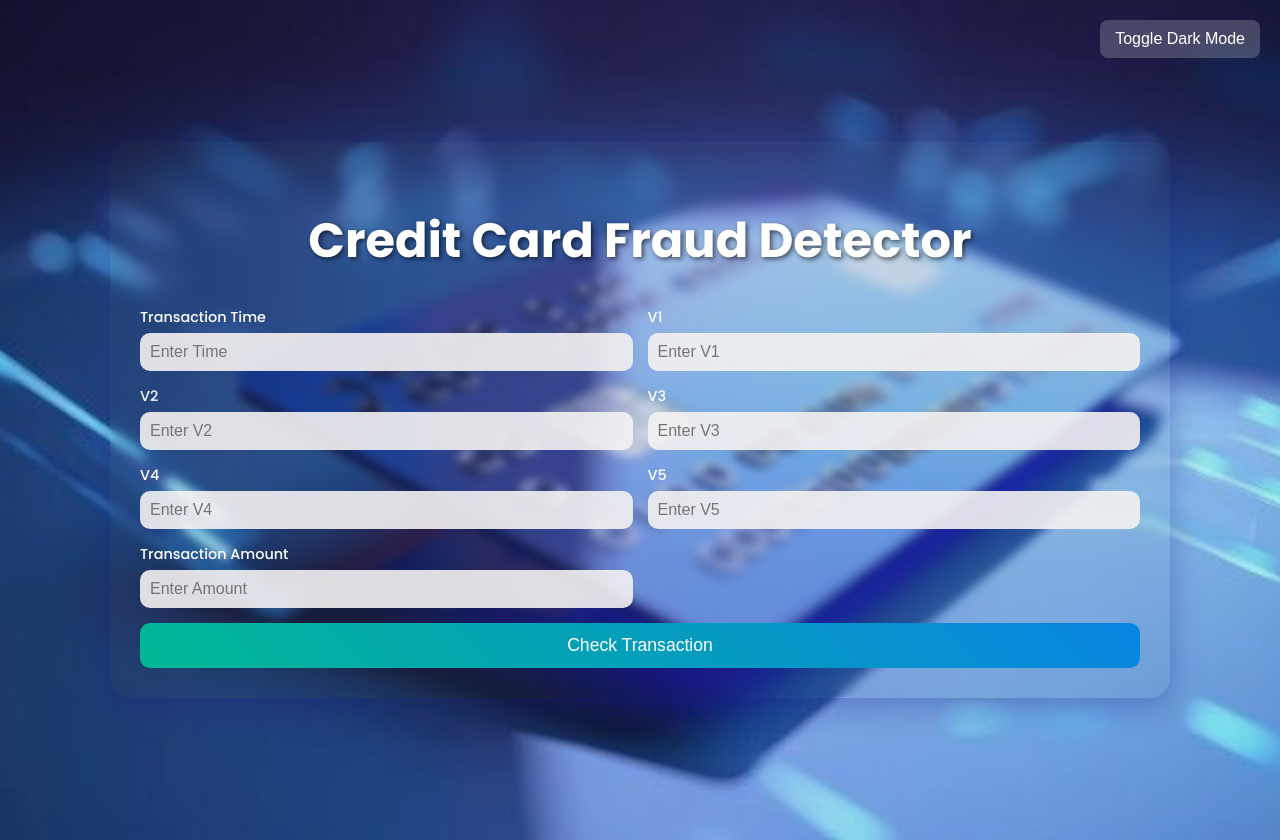
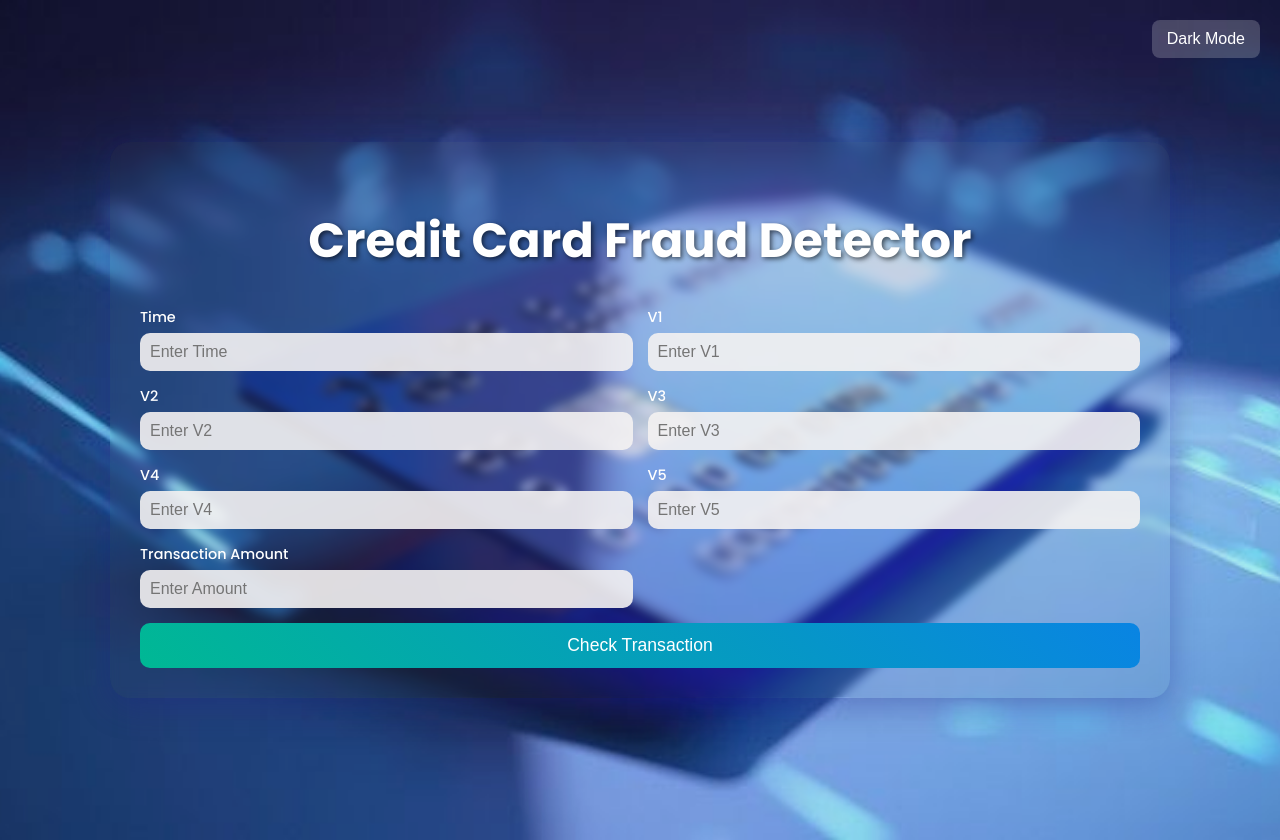
Before and after one commit to Rohitnandi15/Credit-card-fraud-detection-app, a Flask app: page / in a window 1280 px wide. Run offline with Flask 3, Linux system fonts and the light colour scheme.

Commit message:
Updated HTML content

```diff
--- a/templates/index.html
+++ b/templates/index.html
@@ -17,7 +17,7 @@
             <h1>Credit Card Fraud Detector</h1>
             <form method="POST" action="/predict">
                 <div class="form-group">
-                    <label for="Time">Transaction Time</label>
+                    <label for="Time">Time</label>
                     <input type="number" step="any" name="Time" id="Time" placeholder="Enter Time" required>
                 </div>
                 <div class="form-group">
@@ -57,7 +57,7 @@
     </div>
 
     <!-- Dark mode toggle button -->
-    <button class="toggle-dark" onclick="document.body.classList.toggle('dark-mode')">Toggle Dark Mode</button>
+    <button class="toggle-dark" onclick="document.body.classList.toggle('dark-mode')">Dark Mode</button>
 </body>
 
 </html>
```
